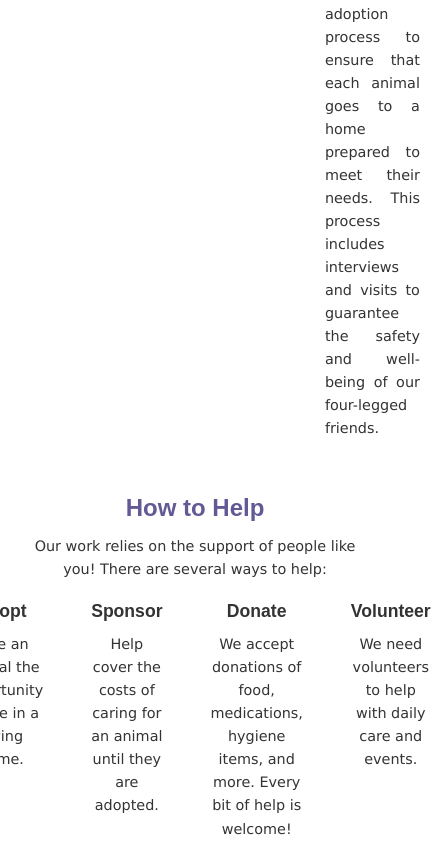
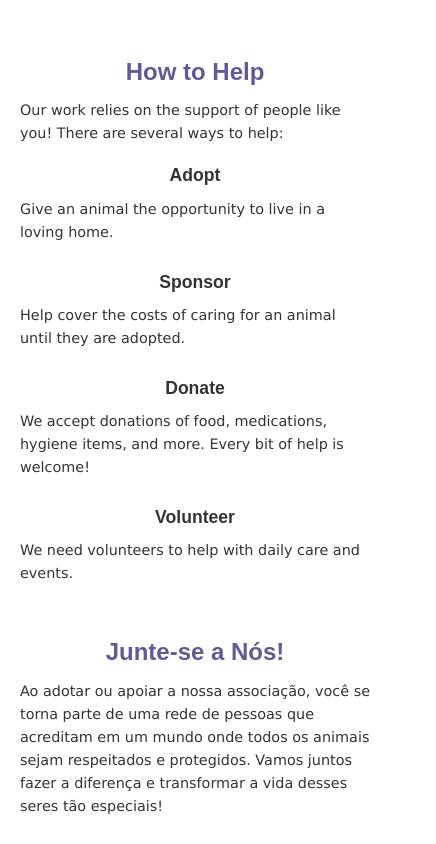
Before and after one commit to flaviasimoes13/flaviasimoes13.github.io, a plain HTML site: page info.html in a window 390 px wide. Shown: the part 1044-1888 px from the top of the page, 436 px wide, since content can reach past the window. Drawn offline with Linux system fonts and the light colour scheme.

Commit message:
agora sim
faltou a responsividade do about us

```diff
--- a/info.css
+++ b/info.css
@@ -189,7 +189,33 @@ h2{
     }
 
     main {
-        grid-template-columns: 1fr;
+        width: 100%;
+        margin: 1rem auto;
+    }
+
+    .section-row {
+        display: flex;
+        flex-direction: column;
+        align-items: center;
+    }
+
+    .section-column {
+        padding: 0.5rem;
+        width: 100%;
+        text-align: justify;
+    }
+
+    .ajuda-options {
+        display: flex;
+        flex-direction: column;
+        align-items: center;
+        gap: 1.5rem;
+    }
+
+    .ajuda-options div {
+        width: 100%;
+        max-width: 100%;
+        padding: 0 1rem;
     }
 
     #burger:checked + label + nav {
@@ -200,4 +226,17 @@ h2{
     nav a {
         font-size: 0.8rem;
     }
+
+    p{
+        padding: 0 20px;
+        text-align: left;
+    }
+
+    .ajuda-options div{
+        padding: 0;
+    }
+
+    #junte-se-nos{
+        max-width: 100%;
+    }
 }
```
